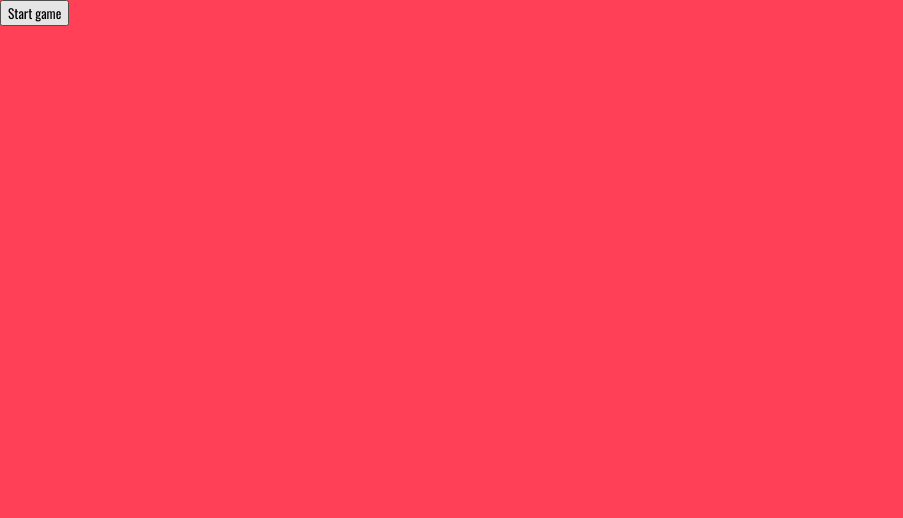
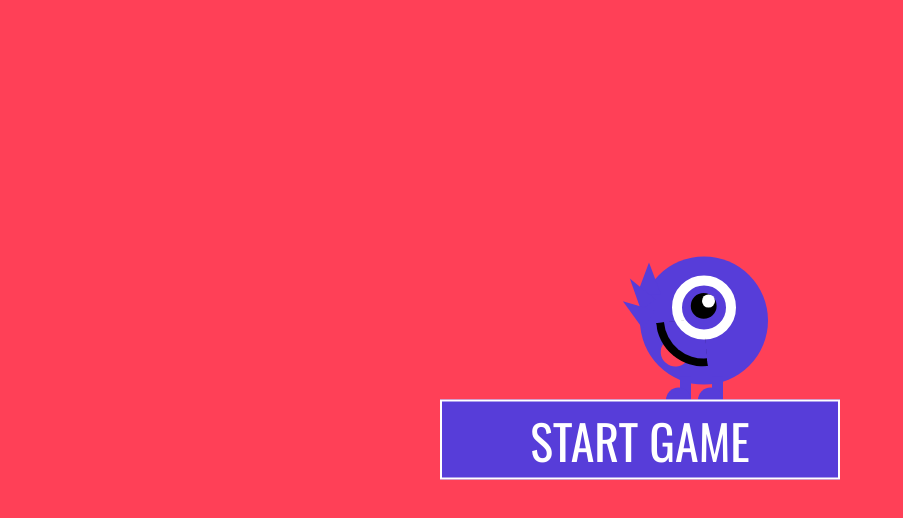
Before and after one commit to martaradziszewska/Furry-Game, a website: page index.html in a window 1280 px wide. Shown: the whole page, without its empty margins (0-903 px from the left). Drawn offline with nearby package versions, Linux system fonts and the light colour scheme.

Commit message:
added styles for welcome section

```diff
--- a/css/style.css
+++ b/css/style.css
@@ -7,8 +7,193 @@ body {
 	margin: 0;
 	padding: 0;
 	background-color: #FF4057;
+
+}
+
+section#welcome {
 	position: relative;
+	width: 100vw;
+	height: 100vh;
 }
+
+section#welcome .wrapper {
+	width: 100vw;
+	height: 1px;
+	position: relative;
+	top: 50%;
+	left: 50%;
+	transform: translate(-50%, -50%);
+}
+
+
+
+section#welcome button {
+	width: 25rem;
+	height: 5rem;
+	position: absolute;
+	color: white;
+	font-size: 3rem;
+	text-transform: uppercase;
+	text-align: center;
+	background-color: #573dd9;
+	border: 0;
+	left: 50%;
+	transform: translateX(-50%);
+	border: 2px solid white;
+	z-index: 1;
+	cursor: pointer;
+}
+
+
+
+
+/*FURRY WELCOME*/
+
+.welcome-furry {
+	width: 8rem;
+	height: 8rem;
+	border-radius: 50%;
+	background-color: #573dd9;
+	position: absolute;
+	bottom: 1rem;
+	left: 50%;
+}
+
+/*legs for furry welcome*/
+
+.welcome-furry:before {
+	content: "";
+	display: block;
+	width: 0.7rem;
+	height: 1.5rem;
+	background-color: #573dd9;
+	position: absolute;
+	bottom: -1rem;
+	left: 2.5rem;
+	box-shadow: 2rem 0 0 0 #573dd9;
+}
+
+/*feet for furry welcome*/
+
+.welcome-furry:after {
+	content: "";
+	display: block;
+	width: 1.6rem;
+	height: 0.8rem;
+	border-top-left-radius: 1.6rem;
+	border-top-right-radius: 1.6rem;
+	background-color: #573dd9;
+	position: absolute;
+	bottom: -1rem;
+	left: 1.6rem;
+	box-shadow: 2rem 0 0 0 #573dd9;
+}
+
+/*EYES FOR THE FURRY WELCOME*/
+
+.face-furry {
+	border: 10px solid white;
+	border-radius: 50%;
+	width: 4rem;
+	height: 4rem;
+	position: absolute;
+	left: 50%;
+	top: 15%;
+	transform: translateX(-50%);
+	z-index: 1;
+
+}
+
+.face-furry:before {
+	content: "";
+	display: block;
+	background-color: white;
+	width: 0.8rem;
+	height: 0.8rem;
+	border-radius: 50%;
+	position: absolute;
+	left: 45%;
+	top: 20%;
+	box-shadow: -0.3rem 0.3rem 0 0.4rem black;
+}
+
+/*smile for furry welcome*/
+
+.face-furry:after {
+	content: "";
+	display: block;
+	position: absolute;
+	left: -55%;
+	top: 80%;
+	width: 2.5rem;
+	height: 2.5rem;
+	background: transparent;
+	border-bottom-left-radius: 3rem;
+	border: 0.5rem solid black;
+	border-top: 0;
+	border-right: 0;
+	transform: rotate(-5deg);
+
+}
+
+.tongue-furry {
+	width: 1.8rem;
+	height: 0.9rem;
+	background-color: #FF4057;
+	border-bottom-left-radius: 1.8rem;
+	border-bottom-right-radius: 1.8rem;
+	position: absolute;
+	bottom: 1.2rem;
+	left: 1rem;
+	transform: rotate(40deg);
+
+}
+
+
+/*FURRY HAIR WELCOME*/
+
+.hair-furry {
+	width: 0;
+	height: 0;
+	border-left: 0.8rem solid transparent;
+	border-right: 0.8rem solid transparent;
+	border-bottom: 2rem solid #573dd9;
+	position: absolute;
+	top: 0.4rem;
+	left: -0.2rem;
+}
+
+.hair-furry:before {
+	width: 0;
+	height: 0;
+	content: "";
+	display: block;
+	border-left: 0.6rem solid transparent;
+	border-right: 0.6rem solid transparent;
+	border-bottom: 2rem solid #573dd9;
+	position: absolute;
+	top: 0.8rem;
+	left: -1.2rem;
+	transform: rotate(-35deg);
+
+}
+
+.hair-furry:after {
+	width: 0;
+	height: 0;
+	content: "";
+	display: block;
+	border-left: 0.7rem solid transparent;
+	border-right: 0.7rem solid transparent;
+	border-bottom: 2rem solid #573dd9;
+	position: absolute;
+	top: 2rem;
+	left: -1.5rem;
+	transform: rotate(-55deg);
+
+}
+
+
 
 section#score {
 	width: 100%;
@@ -19,11 +204,9 @@ section#score {
 	height: 650px;
 	margin: 2em auto;
 
-
-
 }
 
-#board  > div {
+#board > div {
 	border: 2px solid #FF4057;
 	float: left;
 	width: 65px;
@@ -44,12 +227,8 @@ section#score div {
 
 }
 
-
-
-
-
 .furry {
-  background-image: url('../images/furry2.png');
+	background-image: url('../images/furry-2-01.png');
 	background-repeat: no-repeat;
 	background-size: cover;
 
@@ -92,9 +271,7 @@ section#score div {
 
 section#over {
 	position: fixed;
-
 	width: 640px;
-
 	left: 50%;
 	top: 40%;
 	transform: translate(-50%, -50%);
@@ -110,7 +287,6 @@ section#over div {
 	text-align: center;
 	font-size: 10px;
 	font-weight: bolder;
-  color: brown;
 	color: white;
 	font-size: 32px;
 }
```
Lines whose indentation alone changed are shown as unchanged.
